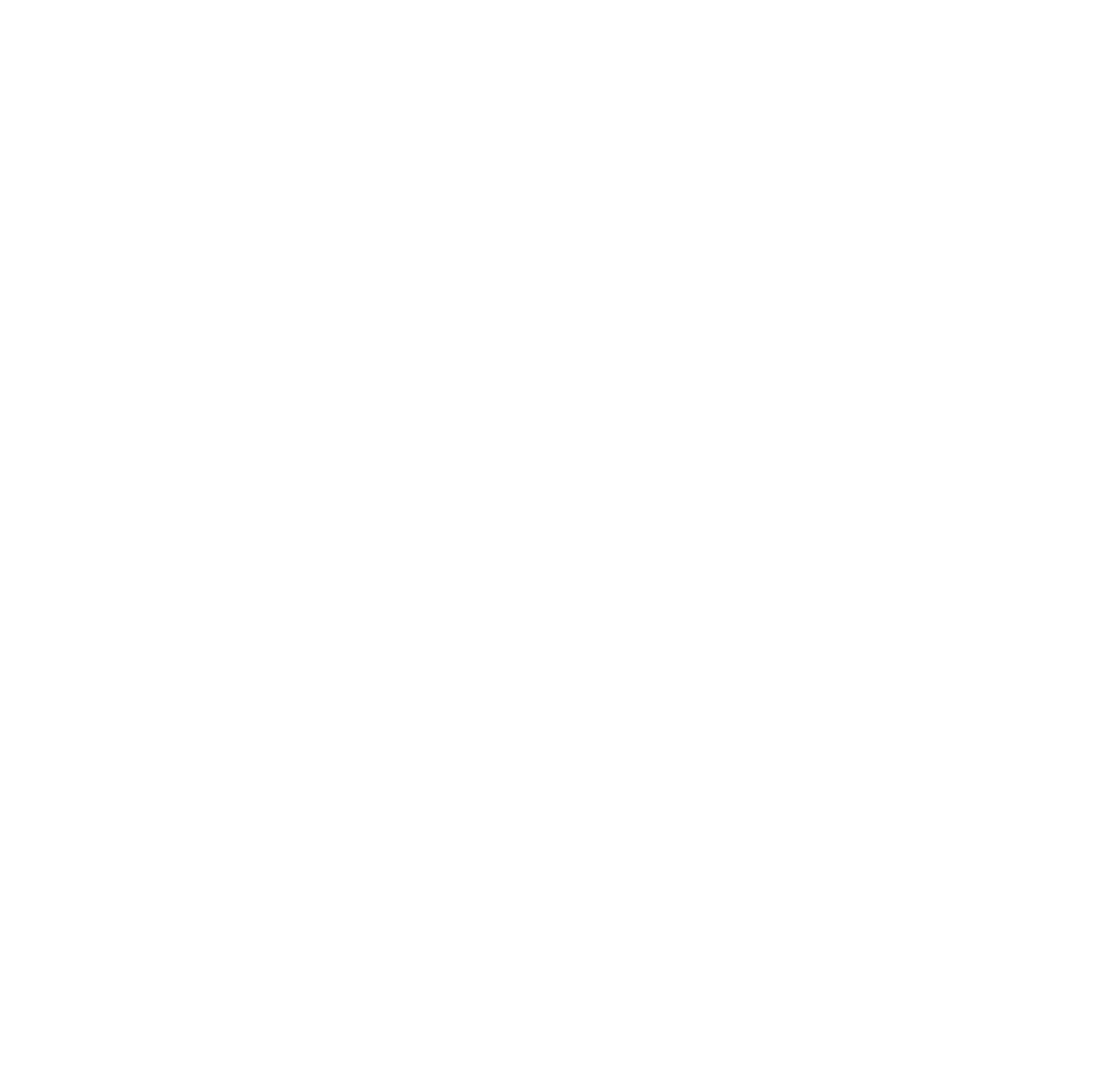
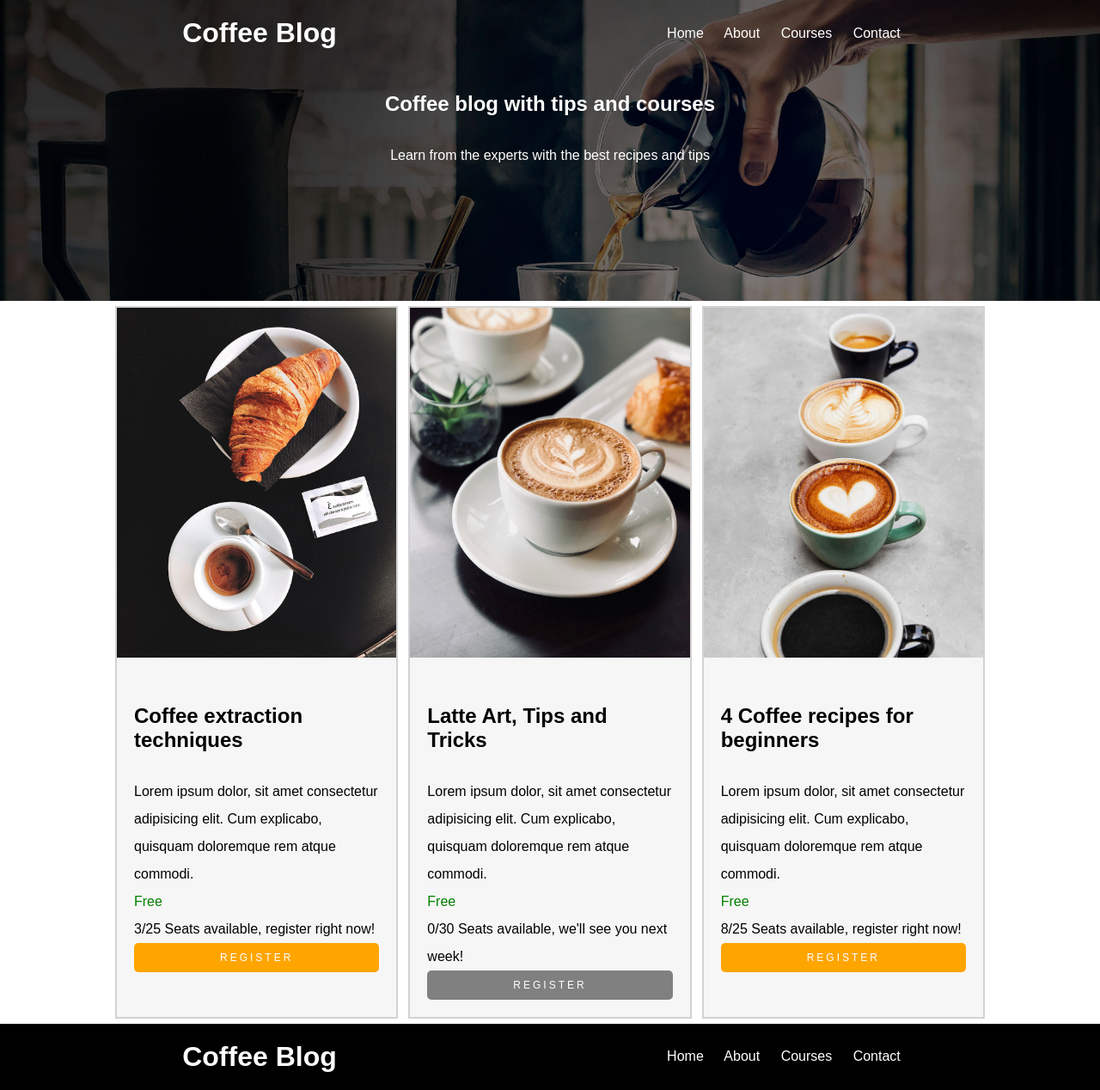
Before and after one commit to Rafae1TCC/CoffeeBlog, a plain HTML site: page Coffee Blog/courses.html in a window 1280 px wide. Shown: the whole page at 86% size. Before the commit the page ends 800 px from the top, so only its background shows below. Drawn offline with Linux system fonts and the light colour scheme.

Commit message:
Final Report

```diff
--- a/Coffee Blog/contact.html
+++ b/Coffee Blog/contact.html
@@ -0,0 +1,56 @@
+<!DOCTYPE html>
+<html lang="en">
+  <head>
+    <meta charset="UTF-8" />
+    <meta name="viewport" content="width=device-width, initial-scale=1.0" />
+    <link rel="stylesheet" href="mystyle.css" />
+    <title>Contact</title>
+  </head>
+  <body>
+    <header class="header-contact">
+      <div class="menu-bar">
+        <h1 class="">Coffee Blog</h1>
+        <nav>
+          <a href="index.html">Home</a>
+          <a href="about.html">About</a>
+          <a href="courses.html">Courses</a>
+          <a href="contact.html">Contact</a>
+        </nav>
+      </div>
+    </header>
+    <main class="container">
+      <h2 class="center">Contact</h2>
+      <div class="container form-c">
+        <div>
+          <img src="./img/contact.jpg " alt="" />
+        </div>
+        <form class="container">
+          <div class="input-container">
+            <label>Name: </label>
+            <input type="text" />
+          </div>
+          <div class="input-container">
+            <label>Email: </label>
+            <input type="email  " />
+          </div>
+          <div class="input-container">
+            <label>Message: </label>
+            <textarea></textarea>
+          </div>
+          <button class="btn btn-read-more">Send</button>
+        </form>
+      </div>
+    </main>
+    <footer>
+      <div class="menu-bar">
+        <h1>Coffee Blog</h1>
+        <nav>
+          <a href="index.html">Home</a>
+          <a href="about.html">About</a>
+          <a href="courses.html">Courses</a>
+          <a href="contact.html">Contact</a>
+        </nav>
+      </div>
+    </footer>
+  </body>
+</html>
--- a/Coffee Blog/courses.html
+++ b/Coffee Blog/courses.html
@@ -0,0 +1,90 @@
+<!DOCTYPE html>
+<html lang="en">
+  <head>
+    <meta charset="UTF-8" />
+    <meta name="viewport" content="width=device-width, initial-scale=1.0" />
+    <link rel="stylesheet" href="mystyle.css" />
+    <title>Courses</title>
+  </head>
+  <body>
+    <header class="header-init">
+      <div class="menu-bar">
+        <h1 class="">Coffee Blog</h1>
+        <nav>
+          <a href="index.html">Home</a>
+          <a href="about.html">About</a>
+          <a href="courses.html">Courses</a>
+          <a href="contact.html">Contact</a>
+        </nav>
+      </div>
+      <h2>Coffee blog with tips and courses</h2>
+      <p>Learn from the experts with the best recipes and tips</p>
+    </header>
+    <main class="container cour-container">
+
+    <div class="cour-item">
+        <div>
+          <img src="./img/course1.jpg" alt="" />
+        </div>
+        <div class="cour-item-text">
+          <h2>Coffee extraction techniques</h2>
+          <p>
+            Lorem ipsum dolor, sit amet consectetur adipisicing elit. Cum
+            explicabo, quisquam doloremque rem atque commodi.
+          </p>
+          <p class="money">Free</p>
+          <p>3/25 Seats available, register right now!</p>
+          </ul>
+          <a class="btn-more" href="#">Register</a>
+        </div>
+      </div>
+
+      <div class="cour-item">
+        <div>
+          <img src="./img/course2.jpg" alt="" />
+        </div>
+        <div class="cour-item-text">
+          <h2>Latte Art, Tips and Tricks</h2>
+          <p>
+            Lorem ipsum dolor, sit amet consectetur adipisicing elit. Cum
+            explicabo, quisquam doloremque rem atque commodi.
+          </p>
+          <p class="money">Free</p>
+          <p>0/30 Seats available, we'll see you next week!</p>
+          </ul>
+          <p class="btn-unavailable" href="#">Register</p>
+        </div>
+      </div>
+
+      <div class="cour-item">
+        <div>
+          <img src="./img/course3.jpg" alt="" />
+        </div>
+        <div class="cour-item-text">
+          <h2>4 Coffee recipes for beginners</h2>
+          <p>
+            Lorem ipsum dolor, sit amet consectetur adipisicing elit. Cum
+            explicabo, quisquam doloremque rem atque commodi.
+          </p>
+          <p class="money">Free</p>
+          <p>8/25 Seats available, register right now!</p>
+          </ul>
+          <a class="btn-more" href="#">Register</a>
+        </div>
+      </div>
+
+
+    </main>
+    <footer>
+      <div class="menu-bar">
+        <h1>Coffee Blog</h1>
+        <nav>
+          <a href="index.html">Home</a>
+          <a href="about.html">About</a>
+          <a href="courses.html">Courses</a>
+          <a href="contact.html">Contact</a>
+        </nav>
+      </div>
+    </footer>
+  </body>
+</html>
--- a/Coffee Blog/mystyle.css
+++ b/Coffee Blog/mystyle.css
@@ -21,13 +21,13 @@ h2 {
 }
 
 .container {
-  display: flex;
   width: 80%;
   margin-left: auto;
   margin-right: auto;
 }
 
 .about-us {
+  display: flex;
   width: 60%;
   padding: 10px;
 }
@@ -54,6 +54,11 @@ h2 {
   padding: 10px;
   font-size: 12px;
   letter-spacing: 2px;
+  border: none;
+}
+
+.flex {
+  display: flex;
 }
 
 .btn-read-more {
@@ -71,7 +76,15 @@ h2 {
 .header-init {
   background-image: url(./img/banner.jpg);
   background-size: cover;
-  height: 300px;
+  height: 350px;
+  color: white;
+  text-align: center;
+}
+
+.header-contact {
+  background-color: black;
+  background-size: cover;
+  height: 80px;
   color: white;
   text-align: center;
 }
@@ -113,3 +126,83 @@ footer {
   width: 70%;
   padding: 20px;
 }
+
+.form-c {
+  display: flex;
+  flex-direction: column;
+}
+
+form {
+  background-color: white;
+  padding: 20px;
+  margin-top: -50px;
+}
+
+label {
+  display: inline-block;
+  margin: 10px 0 5px 0;
+  font-weight: bold;
+  color: #555555;
+  width: 20%;
+}
+
+div.input-container {
+  display: flex;
+}
+
+input,
+textarea {
+  width: 100%;
+  padding: 5px;
+  margin-bottom: 15px;
+  border: 1px solid #cccccc;
+  border-radius: 5px;
+}
+
+textarea {
+  height: 50px;
+  resize: none;
+}
+
+.money {
+  color: green;
+}
+
+.btn-more,
+.btn-unavailable {
+  text-decoration: none;
+  color: white;
+  display: block;
+  padding: 10px;
+  text-align: center;
+  text-transform: uppercase;
+  font-size: 12px;
+  letter-spacing: 3px;
+  border-radius: 5px;
+}
+
+.btn-more {
+  background-color: orange;
+}
+.btn-unavailable {
+  background-color: gray;
+  line-height: normal;
+}
+
+.cour-item {
+  background-color: #f7f6f6;
+  margin: 6px;
+  border: 2px solid rgb(211, 210, 210);
+}
+
+.cour-item-text {
+  padding: 20px;
+}
+
+.cour-item h2 {
+  text-align: left;
+}
+
+.cour-container {
+  display: flex;
+}
```
Also changed, not shown: Coffee Blog/about.html (+3 -1 lines), Coffee Blog/index.html (+16 -8 lines), Coffee Blog/img/home.png (added).
